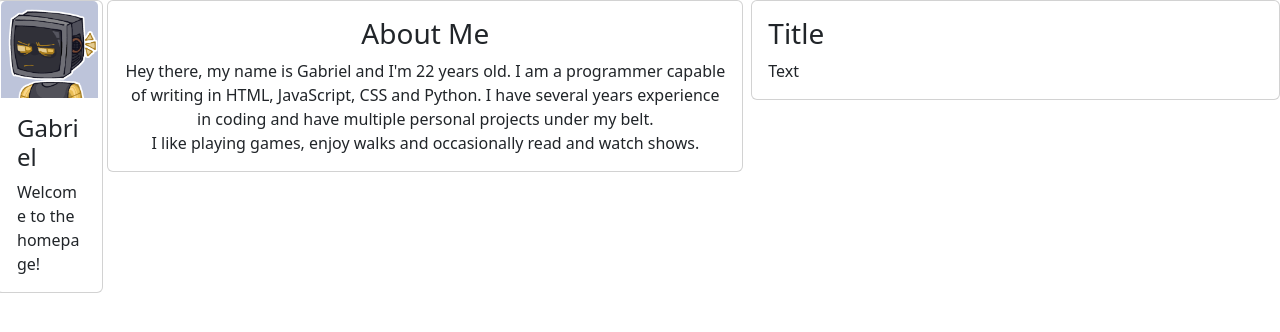
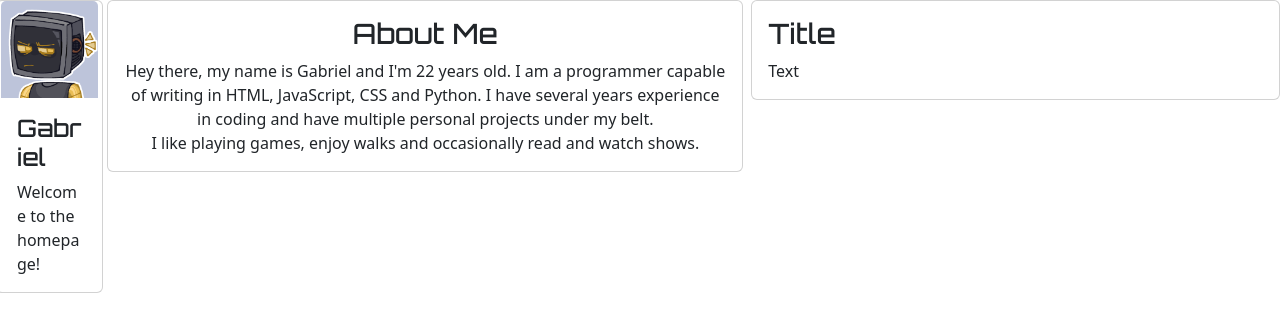
Before and after one commit to GabEtchells/GabEtchells.github.io, a PHP site: page / in a window 1280 px wide. Shown: the part 98-430 px from the top of the page. Run offline with PHP 8.4, Linux system fonts and the light colour scheme; some web fonts are replaced.

Commit message:
More editting

```diff
--- a/css/style.css
+++ b/css/style.css
@@ -33,6 +33,10 @@
     font-family: var(--text-paraphs-font);
 }
 
+.card-head {
+    font-family: var(--text-head-font);
+}
+
 
 .brand {
     font-family: "Nabla", system-ui;
--- a/index.html
+++ b/index.html
@@ -64,14 +64,14 @@
         <div class="card col-sm-12 col-md-12 col-lg-1">
           <img class="card-img-top" src="img/tv.png" alt="Title" />
           <div class="card-body">
-            <h4 class="card-title">Gabriel</h4>
+            <h4 class="card-title card-head">Gabriel</h4>
             <p class="card-text text-paragraph">Welcome to the homepage!</p>
           </div>
         </div>
         <div class="col-sm-15 col-md-6 col-lg-6">
           <div class="card">
             <div class="card-body">
-              <h3 class="card-title text-center">About Me</h3>
+              <h3 class="card-title text-center card-head">About Me</h3>
               <p class="card-text text-center text-paragraph">Hey there, my name is Gabriel and I'm 22 years old. I am a programmer capable of
                 writing in HTML, JavaScript, CSS and Python. I have several years experience in coding and have multiple
                 personal projects under my belt. <br>
@@ -82,8 +82,8 @@
         <div class="col-sm-12 col-md-6 col-lg-5">
           <div class="card">
             <div class="card-body">
-              <h3 class="card-title">Title</h3>
-              <p class="card-text">Text</p>
+              <h3 class="card-title card-head">Title</h3>
+              <p class="card-text text-paragraph">Text</p>
             </div>
           </div>
         </div>
```
